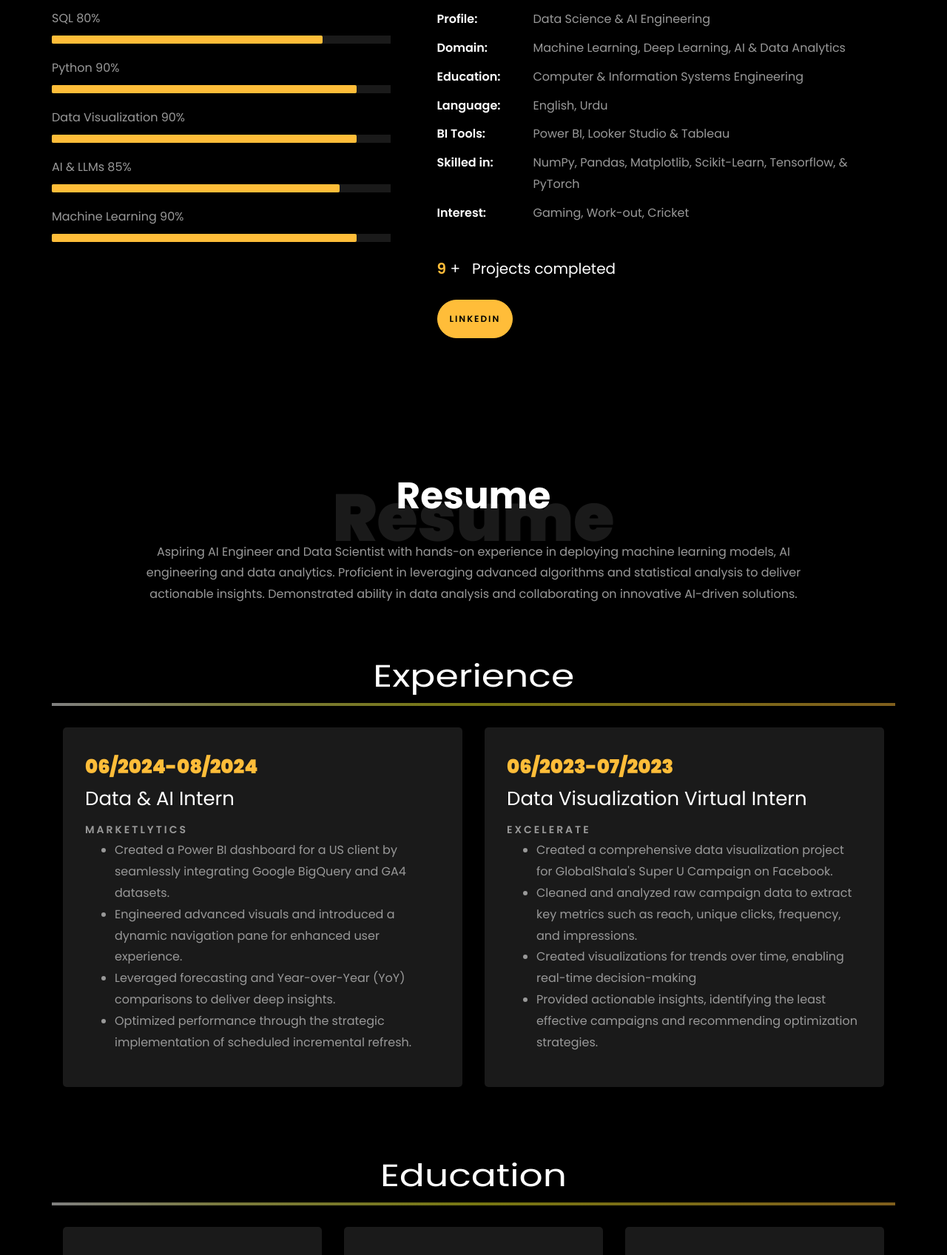
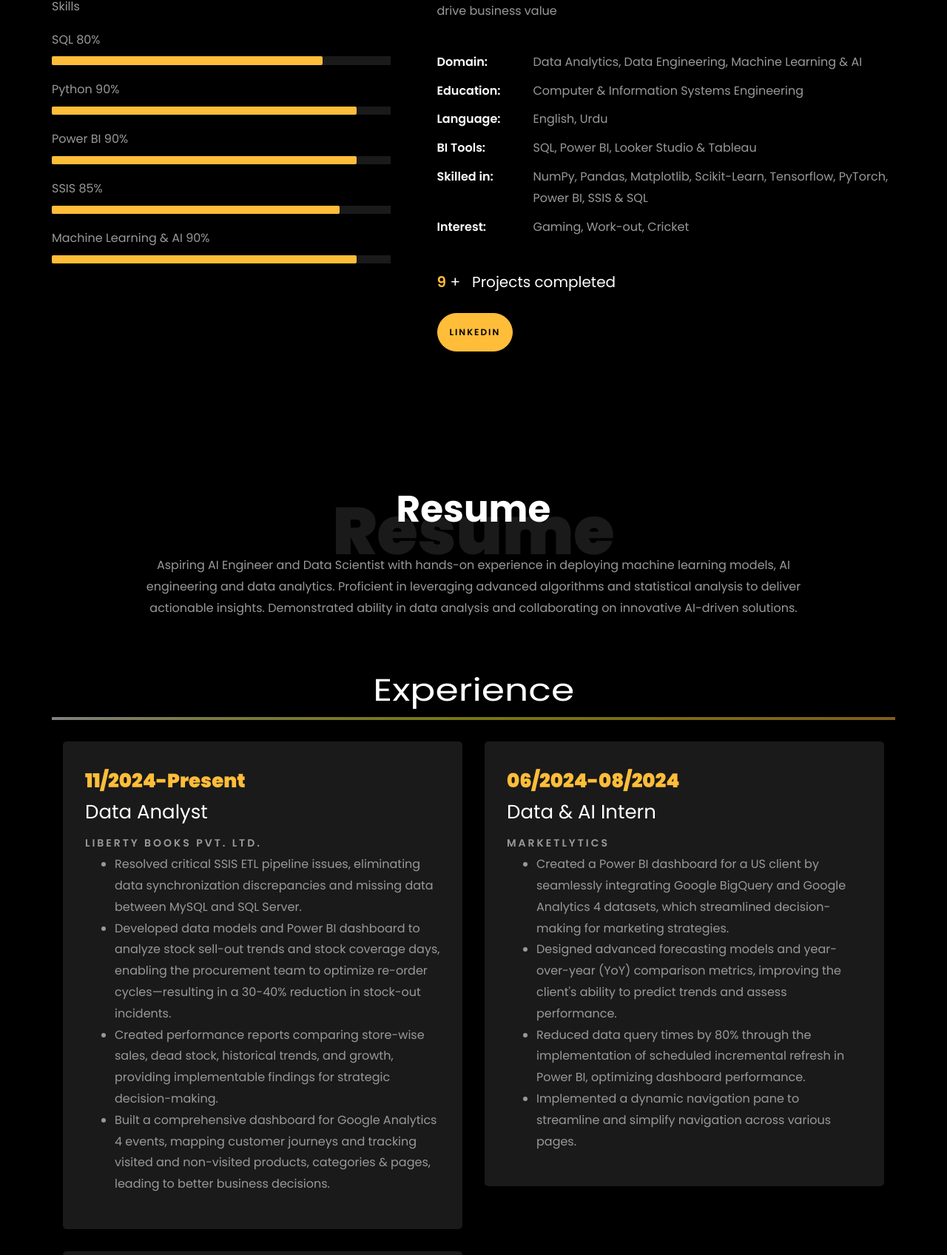
Before and after one commit to mahadnaseem/mahadnaseem.github.io, a plain HTML site: page index.html in a window 1280 px wide. Shown: the part 1104-2800 px from the top of the page at 74% size. Drawn offline with Linux system fonts and the light colour scheme; files whose address does not match are found by name.

Commit message:
Update index.html

```diff
--- a/index.html
+++ b/index.html
@@ -193,8 +193,6 @@
 						<!-- <h2 class="d-flex" style="margin-bottom: 0">With over 5 years of experience</h2> -->
 						<!-- <br> -->
 			            <p>
-							<!-- <a href="https://www.youtube.com/@RishabhMishraOfficial" class="btn btn-primary py-3 px-4">YouTube</a>  -->
-							<!-- <a href="https://github.com/rishabhnmishra" class="btn btn-white btn-outline-white py-3 px-4">My works</a></p> -->
 							<a href="https://github.com/mahadnaseem" class="btn btn-primary py-3 px-4">My works</a></p>
 		            </div>
 		          </div>
@@ -225,7 +223,7 @@
 									  <div class="about-info">
 										<p><span class="title-s">Name: </span> <span>Mahad Naseem</span></p>
 										<p><span class="title-s">Job Role: </span> <span>Data Scientist & AI Professional</span></p>
-										<p><span class="title-s">Experience: </span> <span>Fresh Graduate</span></p>
+										<p><span class="title-s">Experience: </span> <span>More than 6 months.</span></p>
 										<p><span class="title-s">City: </span> <span>Karachi, Sindh</span></p>
 									  </div>
 									</div>
@@ -245,19 +243,19 @@
 											aria-valuemax="100"></div>
 									</div>
 
-									<span>Data Visualization</span> <span class="pull-right">90%</span>
+									<span>Power BI</span> <span class="pull-right">90%</span>
 									<div class="progress">
 										<div class="progress-bar" role="progressbar" style="width: 90%" aria-valuenow="90" aria-valuemin="0"
 											aria-valuemax="100"></div>
 									</div>
 
-									<span>AI & LLMs</span> <span class="pull-right">85%</span>
+									<span>SSIS</span> <span class="pull-right">85%</span>
 									<div class="progress">
 										<div class="progress-bar" role="progressbar" style="width: 85%" aria-valuenow="85" aria-valuemin="0"
 											aria-valuemax="100"></div>
 									</div>
 
-									<span>Machine Learning</span> <span class="pull-right">90%</span>
+									<span>Machine Learning & AI</span> <span class="pull-right">90%</span>
 									<div class="progress">
 										<div class="progress-bar" role="progressbar" style="width: 90%" aria-valuenow="80" aria-valuemin="0"
 											aria-valuemax="100"></div>
@@ -274,16 +272,13 @@
 								<h1 class="big">About</h1>
 								<h2 class="mb-4">About Me</h2>
 
-								<p>Passionate about AI and Machine Learning with proven skills in data analysis and a strong record of impactful project contributions.
-									Seeking entry-level roles in Data Science to drive innovation and collaborate with dynamic teams for advancement in the world of
-									data.</p>
+								<p>As an emerging professional in Data Science, AI, and Data Engineering, I am driven by a passion for transforming raw data into actionable insights and leveraging machine learning to solve complex problems. My academic foundation has equipped me with expertise in data analysis, machine learning and data engineering, which I have applied in real-world projects to drive business value</p>
 								<ul class="about-info mt-4 px-md-0 px-2">
-									<li class="d-flex"><span>Profile:</span> <span>Data Science &amp; AI Engineering</span></li>
-									<li class="d-flex"><span>Domain:</span> <span>Machine Learning, Deep Learning, AI &amp; Data Analytics</span></li>
+									<li class="d-flex"><span>Domain:</span> <span>Data Analytics, Data Engineering, Machine Learning & AI</span></li>
 									<li class="d-flex"><span>Education:</span> <span>Computer & Information Systems Engineering</span></li>
 									<li class="d-flex"><span>Language:</span> <span>English, Urdu</span></li>
-									<li class="d-flex"><span>BI Tools:</span> <span>Power BI, Looker Studio &amp; Tableau</span></li>
-									<li class="d-flex"><span>Skilled in:</span> <span>NumPy, Pandas, Matplotlib, Scikit-Learn, Tensorflow, &amp; PyTorch</span></li>
+									<li class="d-flex"><span>BI Tools:</span> <span>SQL, Power BI, Looker Studio &amp; Tableau</span></li>
+									<li class="d-flex"><span>Skilled in:</span> <span>NumPy, Pandas, Matplotlib, Scikit-Learn, Tensorflow, PyTorch, Power BI, SSIS & SQL</span></li>
 									<li class="d-flex"><span>Interest:</span> <span>Gaming, Work-out, Cricket</span></li>
 
 								</ul>
@@ -319,28 +314,49 @@
           </div>
         </div>
 
+<!-- Experience Section Header -->
 <div class="row">
     <h1 class="big-4">Experience</h1>
     <div class="underline"></div>
 </div>
 <br>
 
+<!-- Experience Entries Row -->
 <div class="row">
+    <!-- First Experience (Liberty Books) -->
+    <div class="col-md-6">
+        <div class="resume-wrap ftco-animate">
+            <span class="date">11/2024-Present</span>
+            <h2>Data Analyst</h2>
+            <span class="position">Liberty Books Pvt. Ltd.</span>
+            <ul>
+                <li>Resolved critical SSIS ETL pipeline issues, eliminating data synchronization discrepancies and missing data between MySQL and SQL Server.</li>
+                <li>Developed data models and Power BI dashboard to analyze stock sell-out trends and stock coverage days, enabling the procurement team to optimize re-order cycles—resulting in a 30-40% reduction in stock-out incidents.</li>
+                <li>Created performance reports comparing store-wise sales, dead stock, historical trends, and growth, providing implementable findings for strategic decision-making.</li>
+                <li>Built a comprehensive dashboard for Google Analytics 4 events, mapping customer journeys and tracking visited and non-visited products, categories & pages, leading to better business decisions.</li>
+            </ul>
+        </div>
+    </div>
+
+    <!-- Second Experience (Marketlytics) -->
     <div class="col-md-6">
         <div class="resume-wrap ftco-animate">
             <span class="date">06/2024-08/2024</span>
             <h2>Data & AI Intern</h2>
             <span class="position">Marketlytics</span>
             <ul>
-								<li>Created a Power BI dashboard for a US client by seamlessly integrating Google BigQuery and GA4 datasets.</li>
-								<li>Engineered advanced visuals and introduced a dynamic navigation pane for enhanced user experience.</li>
-								<li>Leveraged forecasting and Year-over-Year (YoY) comparisons to deliver deep insights.</li>
-								<li>Optimized performance through the strategic implementation of scheduled incremental refresh.</li>
+                <li>Created a Power BI dashboard for a US client by seamlessly integrating Google BigQuery and Google Analytics 4 datasets, which streamlined decision-making for marketing strategies.</li>
+                <li>Designed advanced forecasting models and year-over-year (YoY) comparison metrics, improving the client's ability to predict trends and assess performance.</li>
+                <li>Reduced data query times by 80% through the implementation of scheduled incremental refresh in Power BI, optimizing dashboard performance.</li>
+                <li>Implemented a dynamic navigation pane to streamline and simplify navigation across various pages.</li>
             </ul>
         </div>
-
+    </div>
 </div>
 
+<!-- Second row of experiences -->
+<div class="row">
+    <!-- Third Experience (Excelerate) -->
     <div class="col-md-6">
         <div class="resume-wrap ftco-animate">
             <span class="date">06/2023-07/2023</span>
@@ -353,7 +369,6 @@
                 <li>Provided actionable insights, identifying the least effective campaigns and recommending optimization strategies.</li>
             </ul>
         </div>
-
     </div>
 </div>
 
```
Lines whose indentation alone changed are shown as unchanged.
